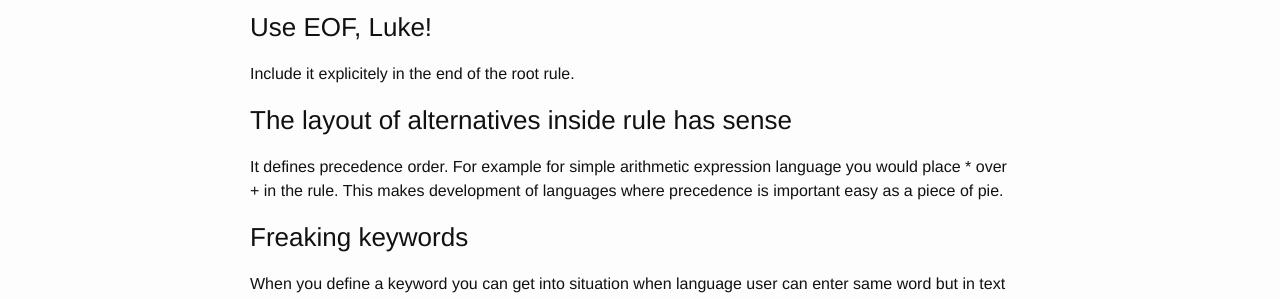
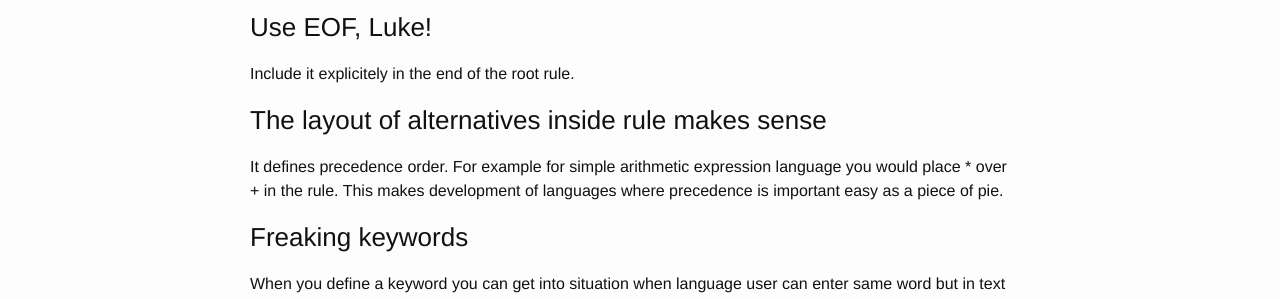
Before and after one commit to alexcom/alexcom.github.io, a Jekyll site: the page built from _posts/2016-12-22-stepping-on-antlr-rakes.md, in a window 1280 px wide. Shown: the part 318-617 px from the top of the page. Built offline with Jekyll 4.4.1, drawn with Linux system fonts in a browser that asks for light colours.

Commit message:
Update 2016-12-22-stepping-on-antlr-rakes.md

```diff
--- a/_posts/2016-12-22-stepping-on-antlr-rakes.md
+++ b/_posts/2016-12-22-stepping-on-antlr-rakes.md
@@ -12,7 +12,7 @@ Some quick bullet points to remember things I learned through experiense while d
 
 Include it explicitely in the end of the root rule.
 
-### The layout of alternatives inside rule has sense
+### The layout of alternatives inside rule makes sense
 It defines precedence order. For example for simple arithmetic expression language you would place  * over + in the rule. This makes development of languages where precedence is important easy as a piece of pie.
 
 ### Freaking keywords
```
